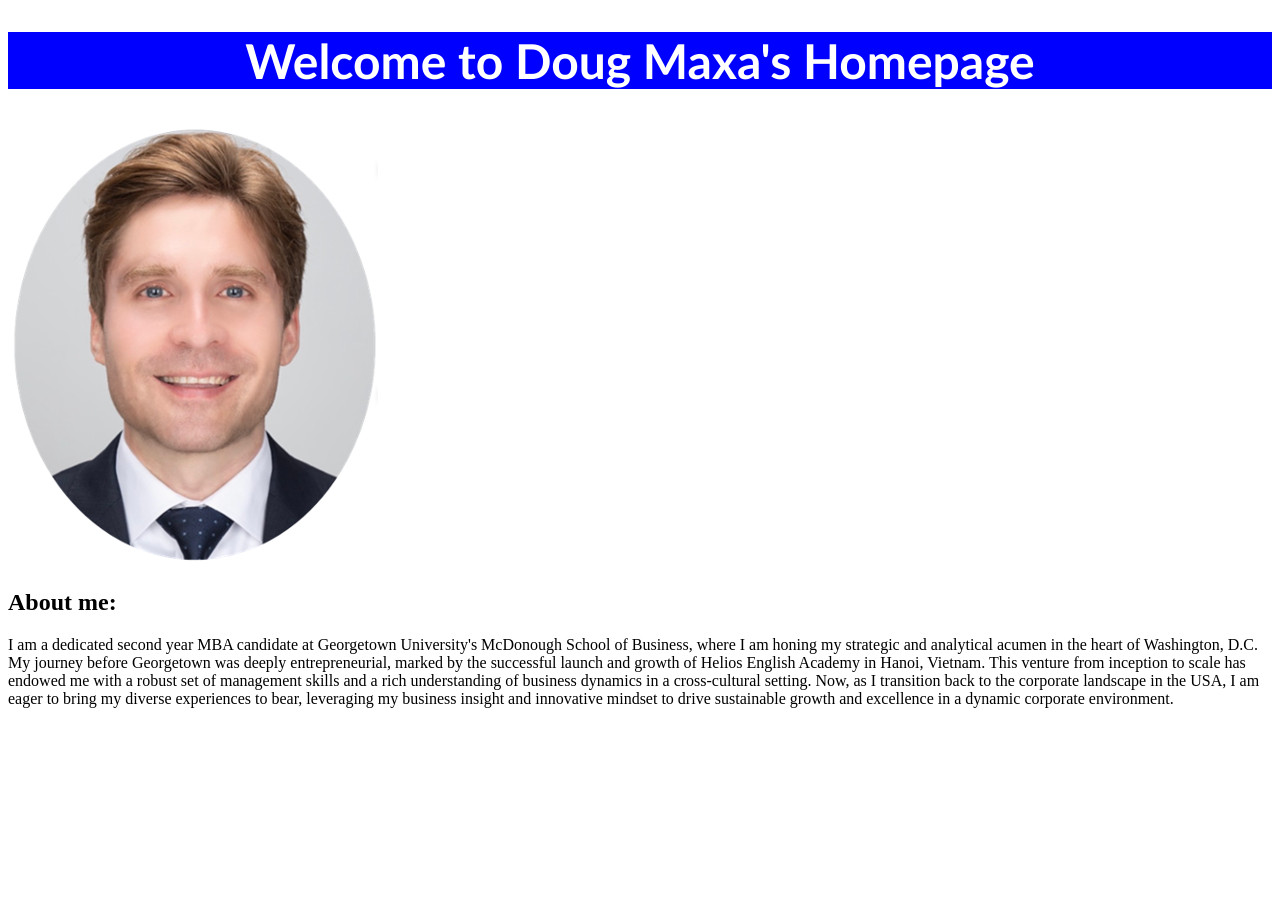
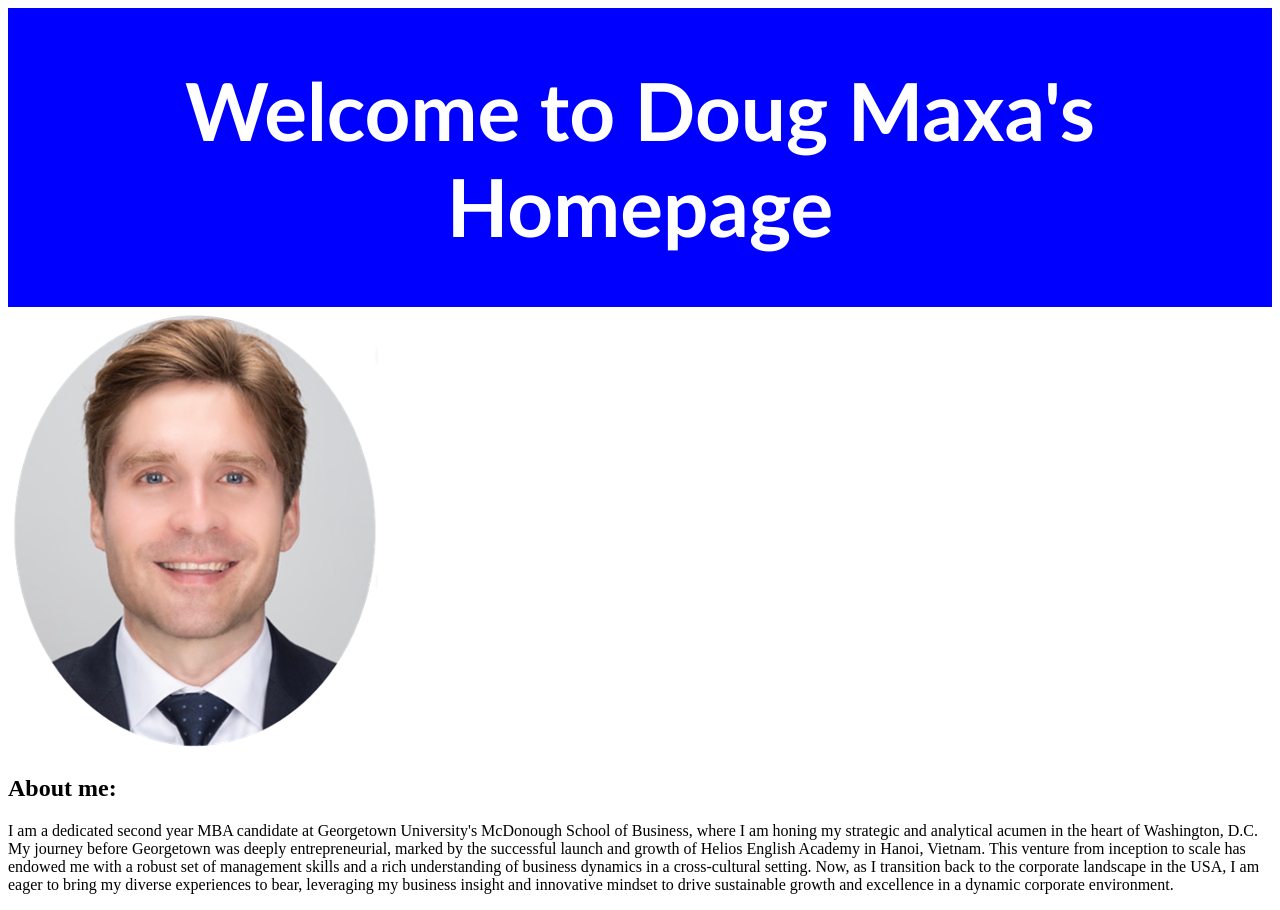
Before and after one commit to dgmaxa/hw, a plain HTML site: page index.html in a window 1280 px wide. Before the commit the page ends 800 px from the top, so only its background shows below. Drawn offline with Linux system fonts and the light colour scheme.

Commit message:
Update style.css

```diff
--- a/style.css
+++ b/style.css
@@ -1,7 +1,8 @@
-.header h1 {
+.header {
     background-color: blue;
     color: white;
-    font-family: 'Optima';
-    font-size: 48px;
     text-align: center;
+    font-family: 'Optima', sans-serif;
+    font-size: 40px;
+    padding: .1px 0; /* Increase the top and bottom padding */
   }
```
